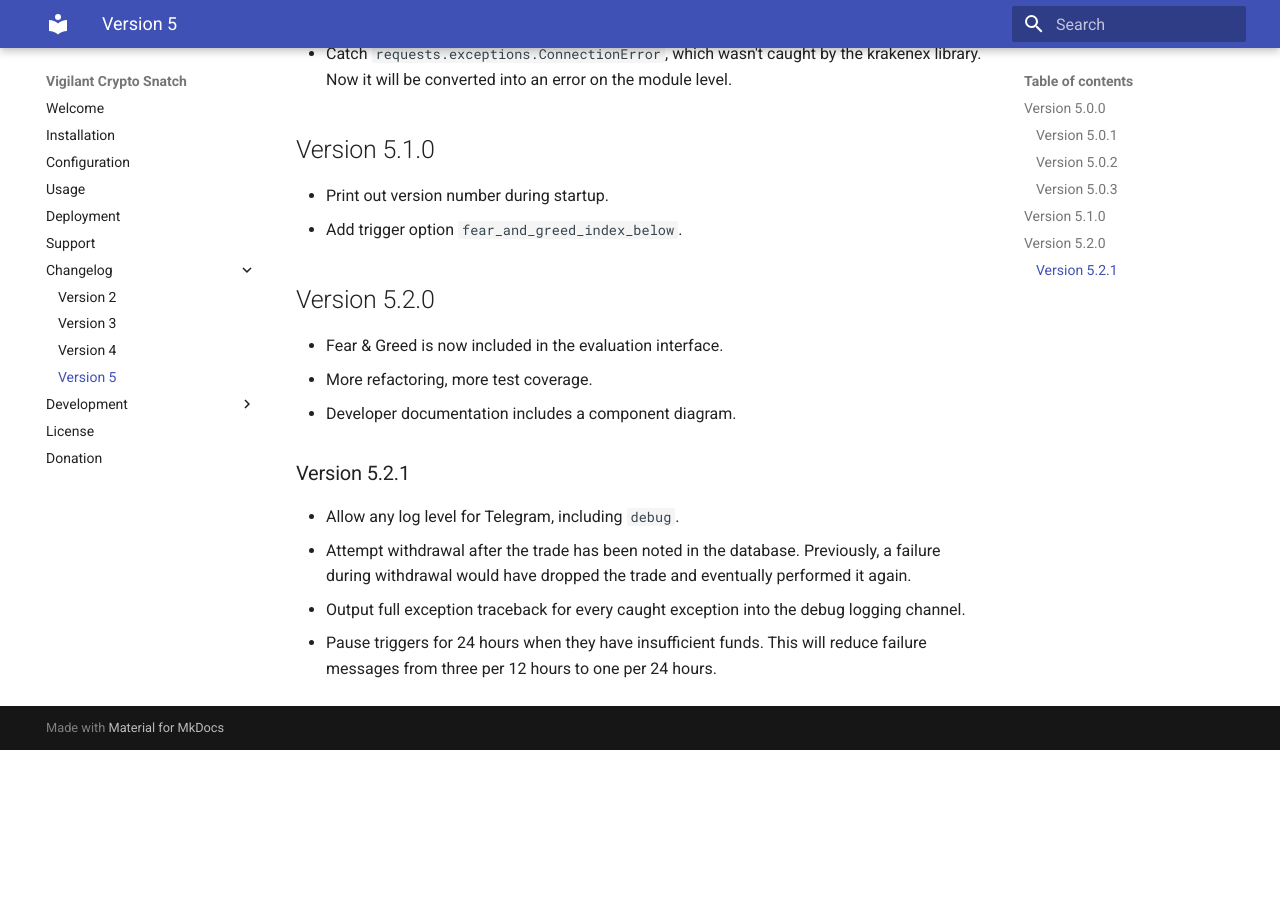
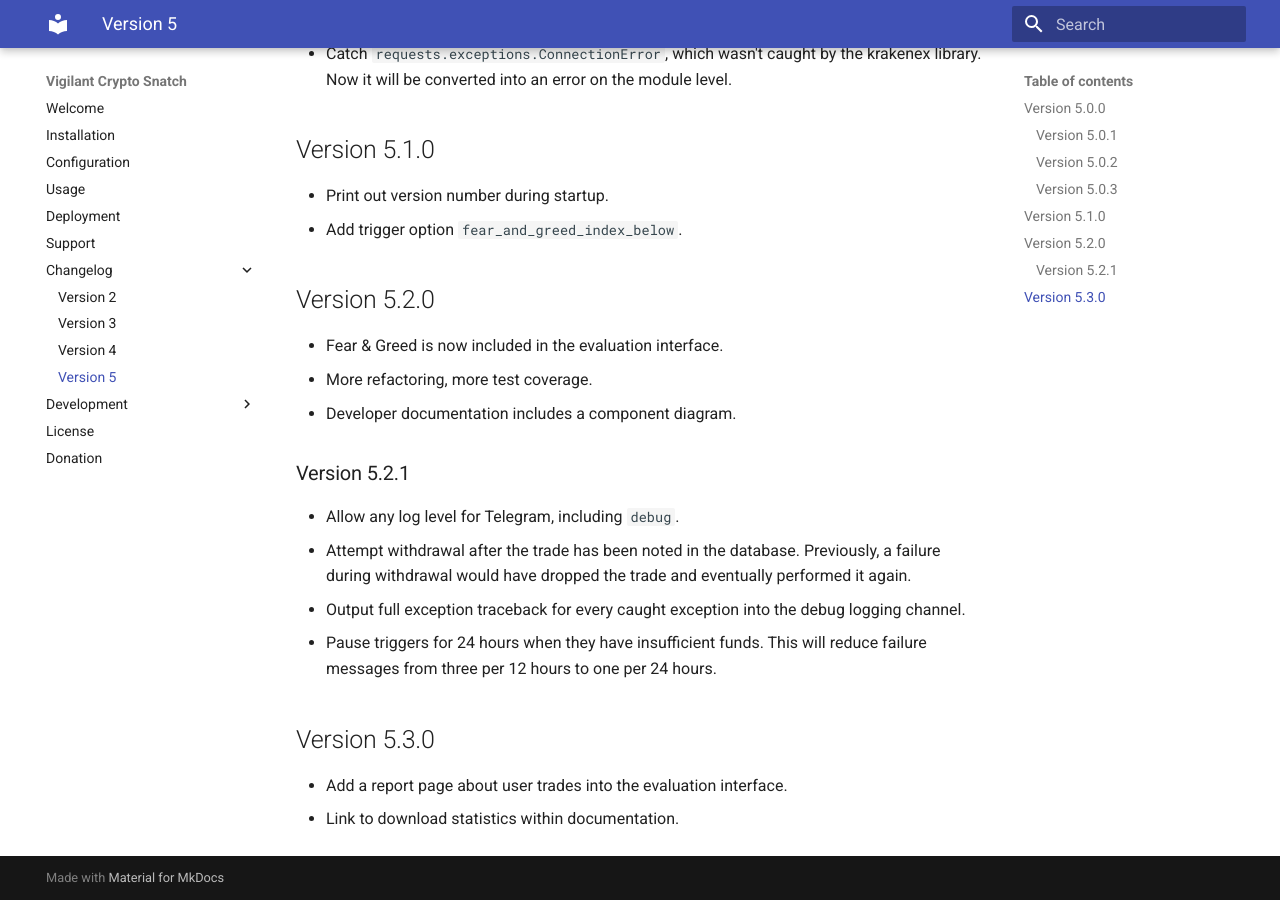
Before and after one commit to martin-ueding/vigilant-crypto-snatch, an MkDocs documentation site: the page built from docs/changelog/version-5.md, in a window 1280 px wide and 900 px high, scrolled down 678 px. Built offline with MkDocs 1.6.1 and Material for MkDocs 9.7.7, drawn with Linux system fonts in a browser that asks for light colours; before the commit the page ends 1428 px from its top, so only the background shows below that.

```diff
--- a/docs/changelog/version-5.md
+++ b/docs/changelog/version-5.md
@@ -36,3 +36,8 @@
 - Attempt withdrawal after the trade has been noted in the database. Previously, a failure during withdrawal would have dropped the trade and eventually performed it again.
 - Output full exception traceback for every caught exception into the debug logging channel.
 - Pause triggers for 24 hours when they have insufficient funds. This will reduce failure messages from three per 12 hours to one per 24 hours.
+
+## Version 5.3.0
+
+- Add a report page about user trades into the evaluation interface.
+- Link to download statistics within documentation.
```
Also changed, not shown: 2 other files.
